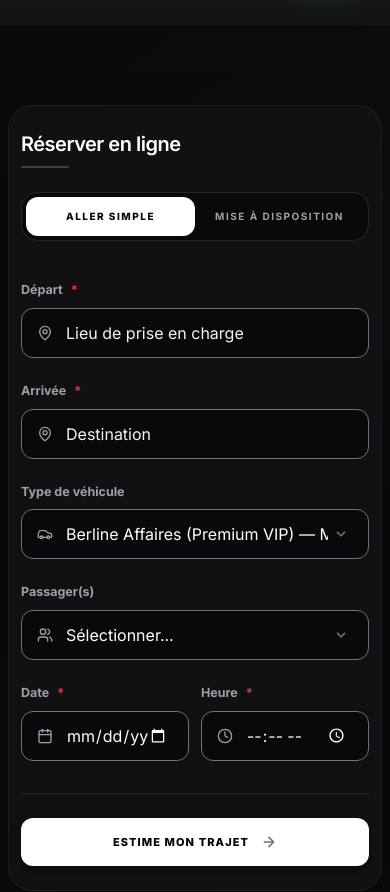
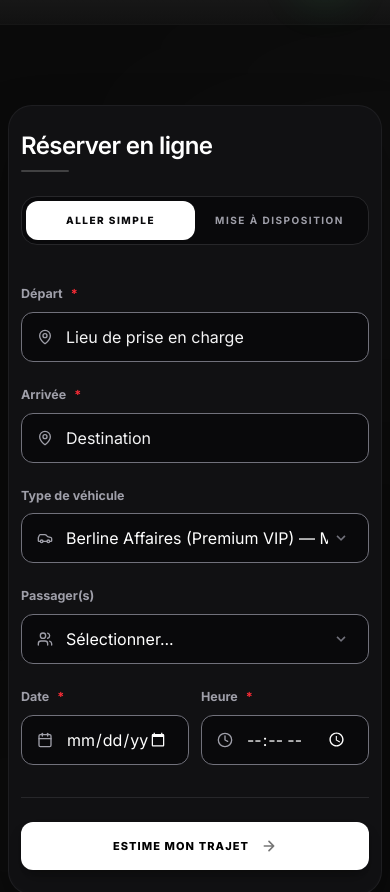
Before and after one commit to latelierdigitaldemande-cloud/Prestige-cab, a React (Vite) app: page / in a window 390 px wide. Shown: the part 820-1712 px from the top of the page. Built offline with nearby package versions, Linux system fonts and the light colour scheme; grey boxes are pictures that could not be loaded.

Commit message:
style: increase booking form title size
Enhance visual hierarchy by enlarging the section title for better readability on desktop and mobile devices.

```diff
--- a/src/components/BookingForm.tsx
+++ b/src/components/BookingForm.tsx
@@ -242,7 +242,7 @@
                 >
                   {/* Title "Réserver en ligne" in elegant size */}
                   <div className="text-left mb-6">
-                    <h2 className="text-xl sm:text-2xl font-semibold tracking-tight text-white">
+                    <h2 className="text-2xl sm:text-3xl font-semibold tracking-tight text-white">
                       {lang === 'fr' ? 'Réserver en ligne' : 'Book Online'}
                     </h2>
                     <div className="h-[2px] w-12 bg-white/20 mt-2 rounded" />
```
